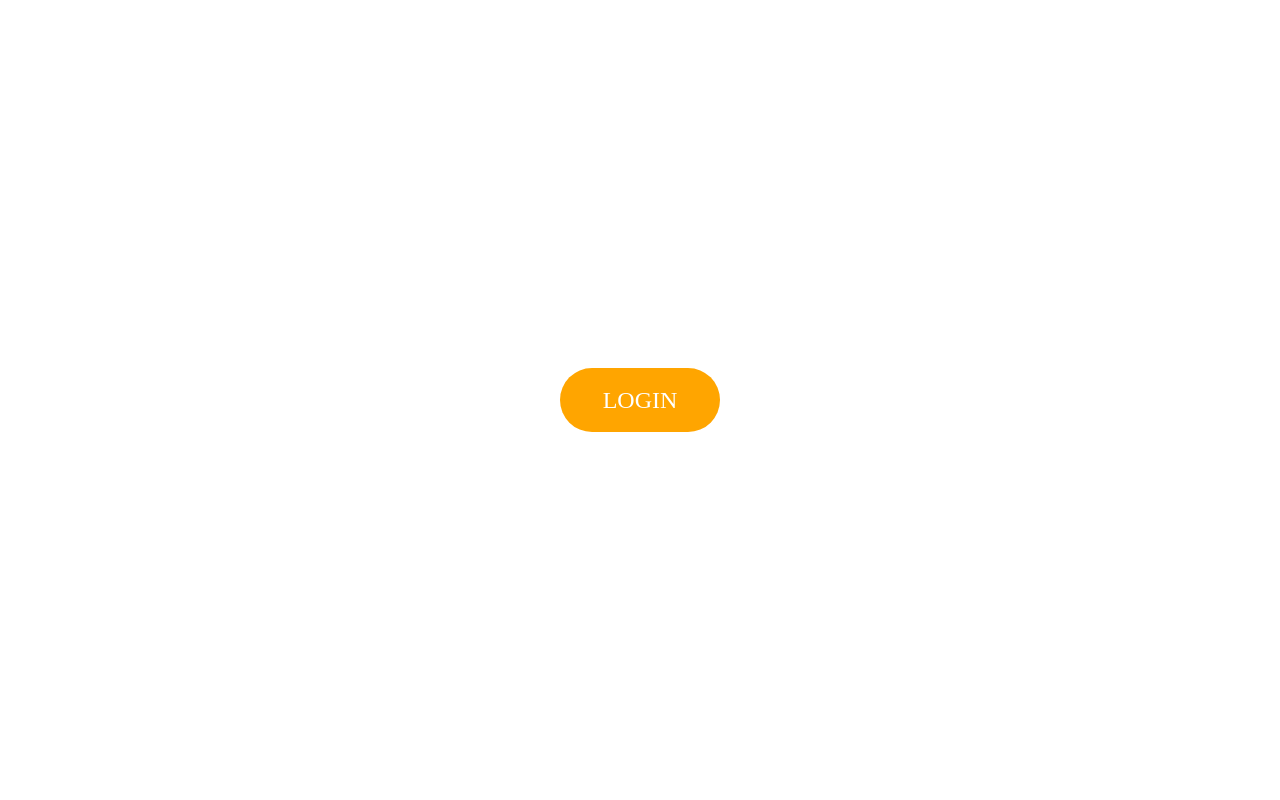
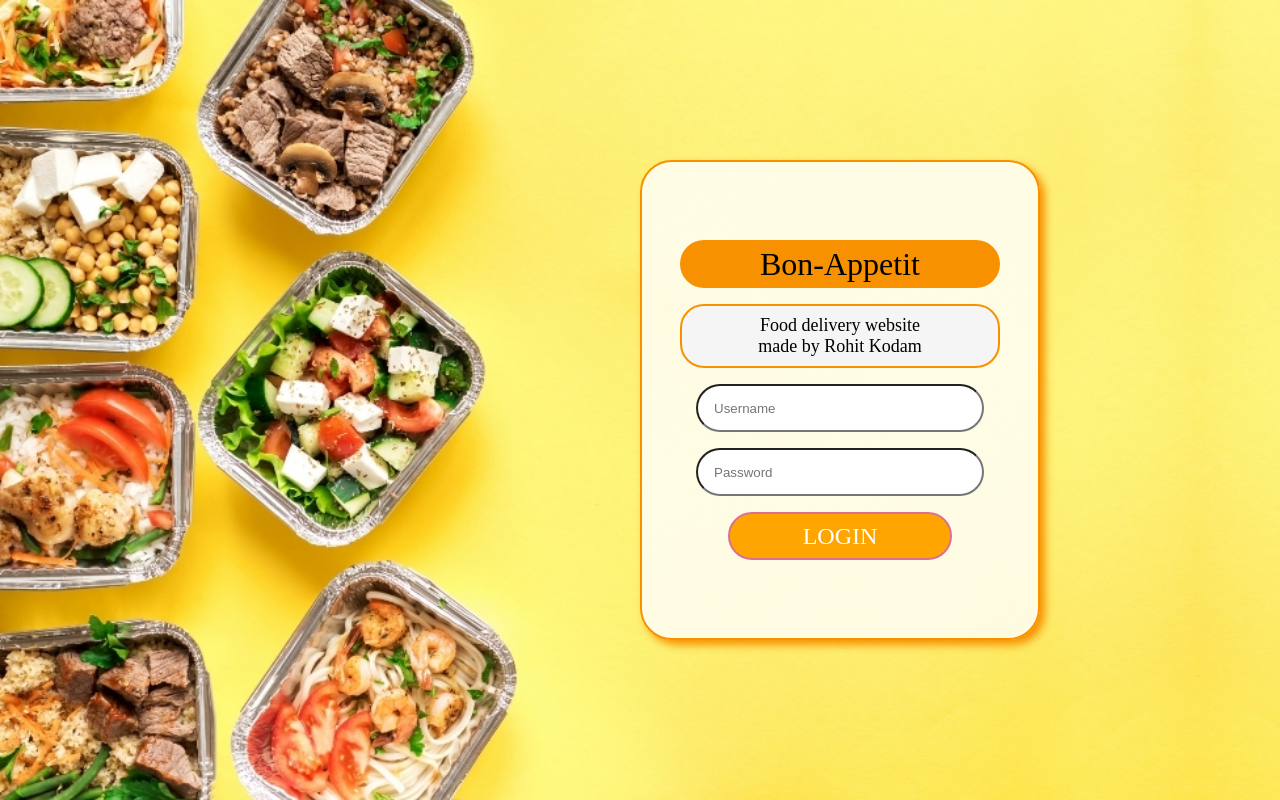
Before and after one commit to Rohitkk432/Bon-Appetit, a React (Create React App) app in the folder client/: page / in a window 1280 px wide. Built offline with nearby package versions, Linux system fonts and the light colour scheme.

Commit message:
made basic login page

```diff
--- a/client/public/index.html
+++ b/client/public/index.html
@@ -5,10 +5,7 @@
         <link rel="icon" href="%PUBLIC_URL%/favicon.ico" />
         <meta name="viewport" content="width=device-width, initial-scale=1" />
         <meta name="theme-color" content="#000000" />
-    <meta
-      name="description"
-      content="Web site created using create-react-app"
-    />
+        <meta name="description" content="Web site created using create-react-app" />
         <link rel="apple-touch-icon" href="%PUBLIC_URL%/logo192.png" />
         <!--
       manifest.json provides metadata used when your web app is installed on a
@@ -24,7 +21,7 @@
       work correctly both with client-side routing and a non-root public URL.
       Learn how to configure a non-root public URL by running `npm run build`.
     -->
-    <title>React App</title>
+        <title>Bon-Appetit</title>
     </head>
     <body>
         <noscript>You need to enable JavaScript to run this app.</noscript>
@@ -38,6 +35,5 @@
 
       To begin the development, run `npm start` or `yarn start`.
       To create a production bundle, use `npm run build` or `yarn build`.
-    -->
-  </body>
+    --></body>
 </html>
--- a/client/src/components/home/homeCenter.css
+++ b/client/src/components/home/homeCenter.css
@@ -3,6 +3,11 @@
     padding: 0;
     box-sizing: border-box;
 }
+
+input:focus {
+    outline: none;
+}
+
 .searchbar {
     display: flex;
     justify-content: flex-start;
--- a/client/src/components/login.css
+++ b/client/src/components/login.css
@@ -7,17 +7,68 @@
     height: 100vh;
     width: 100vw;
     display: flex;
+    justify-content: flex-end;
+    align-items: center;
+    background-image: url("../img/Poster.jpg");
+    background-size: cover;
+}
+.loginbox {
+    display: flex;
+    flex-direction: column;
     justify-content: center;
     align-items: center;
+    height: 30rem;
+    width: 25rem;
+    margin-right: 15rem;
+    border-radius: 2rem;
+    border: rgb(247, 145, 0) solid 2px;
+    box-shadow: 5px 5px 8px rgb(247, 145, 0);
+    background-color: rgba(255, 255, 255, 0.8);
+}
+.appname {
+    width: 20rem;
+    height: 3rem;
+    font-size: xx-large;
+    border-radius: 1.5rem;
+    background-color: rgb(247, 145, 0);
+    display: flex;
+    justify-content: center;
+    align-items: center;
+    margin-bottom: 1rem;
+}
+.appintro {
+    width: 20rem;
+    height: 4rem;
+    font-size: large;
+    border-radius: 1.5rem;
+    background-color: whitesmoke;
+    border: rgb(247, 145, 0) solid 2px;
+    display: flex;
+    flex-direction: column;
+    justify-content: center;
+    align-items: center;
+    /* text-align: center; */
+    margin-bottom: 1rem;
+}
+.inputbox {
+    height: 3rem;
+    width: 18rem;
+    border-radius: 1.5rem;
+    padding: 1rem;
+    margin-bottom: 1rem;
+}
+input:focus {
+    outline: none;
 }
 .loginbtn {
     display: flex;
     justify-content: center;
     align-items: center;
-    height: 4rem;
-    width: 10rem;
+    height: 3rem;
+    width: 14rem;
     background-color: orange;
-    border-radius: 2rem;
+    border: palevioletred solid 2px;
+    border-radius: 1.5rem;
     color: white;
     font-size: x-large;
 }
--- a/client/src/components/login.js
+++ b/client/src/components/login.js
@@ -5,9 +5,18 @@ import {Link} from 'react-router-dom';
 function Login() {
     return (
         <div className='login'>
-            <Link to='/home' style={{ textDecoration: 'none' }}>
-                <div className="loginbtn">LOGIN</div>
-            </Link>
+            <div className="loginbox">
+                <div className="appname">Bon-Appetit</div>
+                <div className="appintro">
+                    <div className="line1">Food delivery website</div>
+                    <div className="line2">made by Rohit Kodam</div>
+                </div>
+                <input type="text" placeholder="Username" className="inputbox"/>
+                <input type="Password" placeholder="Password" className="inputbox"/>
+                <Link to='/home' style={{ textDecoration: 'none' }}>
+                    <div className="loginbtn">LOGIN</div>
+                </Link>
+            </div>
         </div>
     )
 }
--- a/client/src/components/page-components/nav.js
+++ b/client/src/components/page-components/nav.js
@@ -23,9 +23,11 @@ function Nav (){
                     <div className="navIcon">
                         <FontAwesomeIcon className="icons" icon={faMotorcycle} aria-hidden="true" />
                     </div>
-                    <div className="navIcon">
-                        <FontAwesomeIcon className="icons" icon={faSignOutAlt} aria-hidden="true" />
-                    </div>
+                    <Link to='/' style={{ textDecoration: 'none' }}>
+                        <div className="navIcon">
+                            <FontAwesomeIcon className="icons" icon={faSignOutAlt} aria-hidden="true" />
+                        </div>
+                    </Link>
                 </div>
             </div>
         </>
--- a/client/src/components/restaurant/restres.css
+++ b/client/src/components/restaurant/restres.css
@@ -3,6 +3,11 @@
     padding: 0;
     box-sizing: border-box;
 }
+
+input:focus {
+    outline: none;
+}
+
 .searchbar {
     display: flex;
     justify-content: flex-start;
--- a/client/src/components/searching/searching.css
+++ b/client/src/components/searching/searching.css
@@ -8,6 +8,9 @@
     flex-direction: column;
     justify-content: center;
     align-items: center;
+}
+input:focus {
+    outline: none;
 }
 .searchbox {
     display: flex;
```
Also changed, not shown: client/src/img/Poster.jpg (added). Lines whose indentation alone changed are shown as unchanged.
